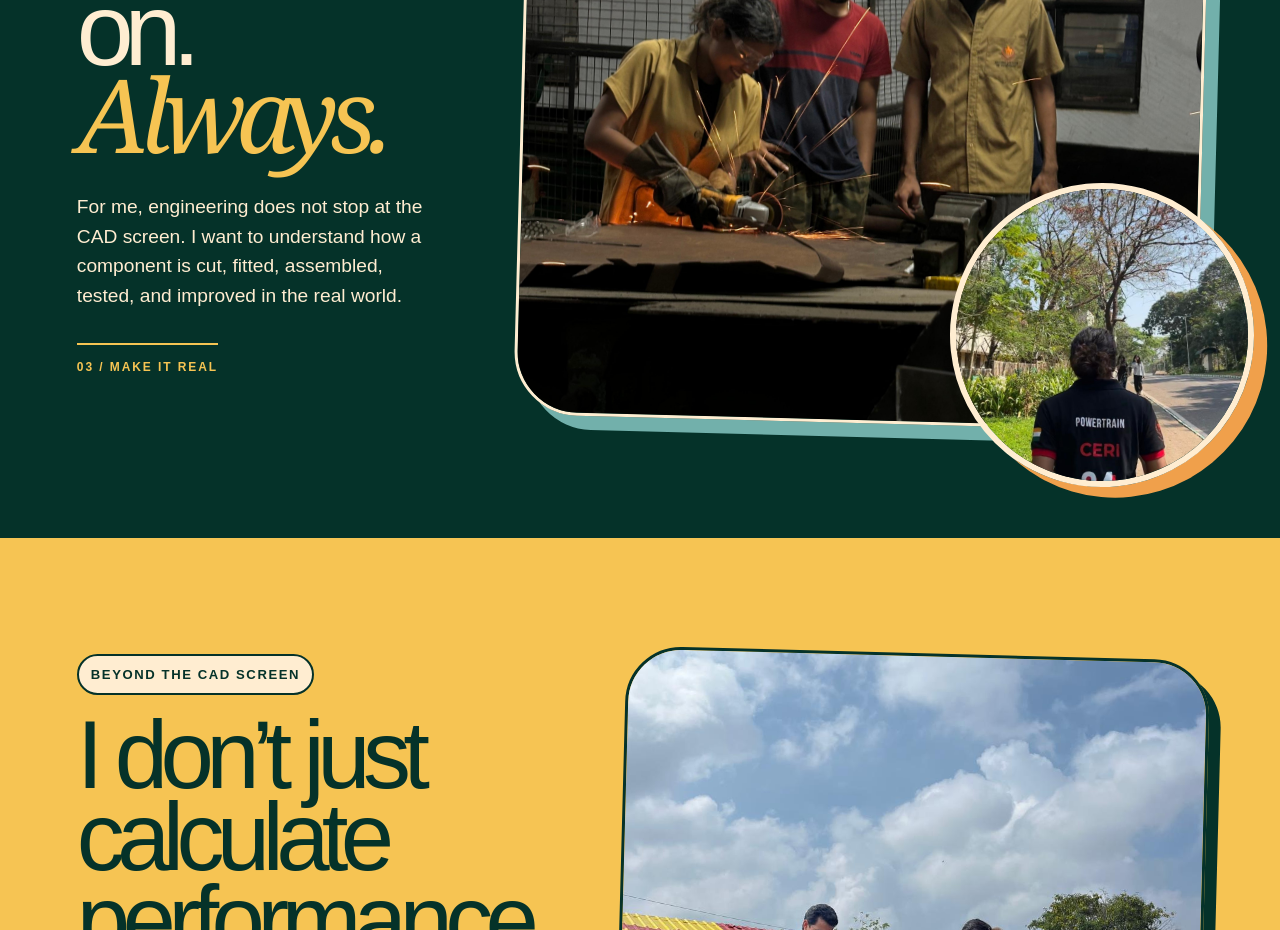
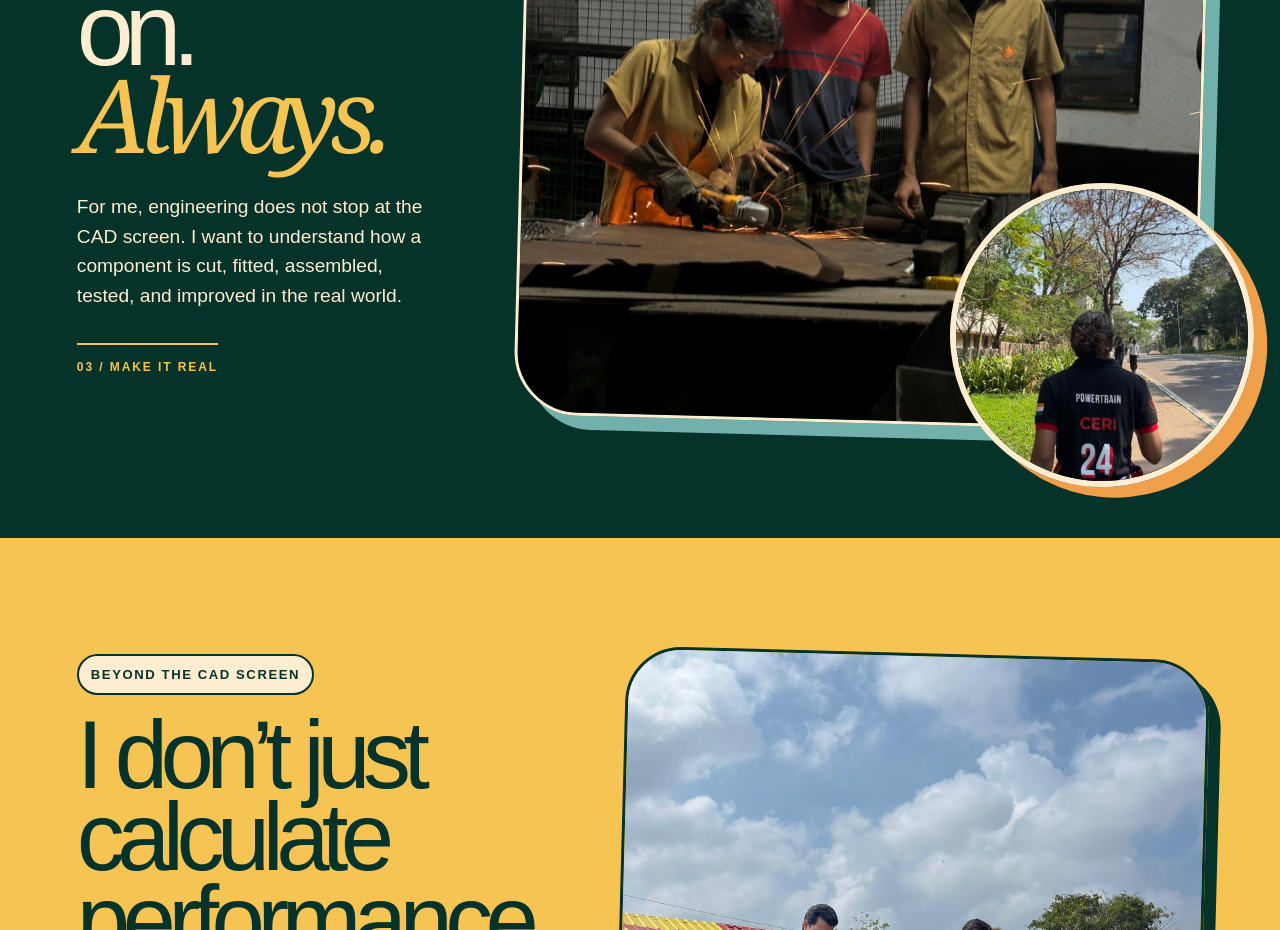
Before and after one commit to Sid1005/pika-website, a Next.js app: page / in a window 1280 px wide. Shown: the part 3080-4010 px from the top of the page. Built offline with nearby package versions, Linux system fonts and the light colour scheme.

Commit message:
Center full Powertrain jersey

```diff
--- a/app/globals.css
+++ b/app/globals.css
@@ -213,7 +213,7 @@ h1 span, h2 em { color: var(--blue); font-family: Georgia, 'Times New Roman', se
 .fabrication-photo img { object-fit: cover; object-position: 50% 48%; }
 .fabrication-photo > span { position: absolute; right: 1rem; bottom: 1rem; padding: .75rem 1rem; border: 2px solid var(--ink); border-radius: 999px; background: var(--yellow); color: var(--ink); font-size: .75rem; font-weight: 900; letter-spacing: .08em; text-transform: uppercase; }
 .fkdc-poster { position: absolute; z-index: 4; right: clamp(.5rem, 2vw, 2rem); bottom: clamp(2rem, 4vw, 4rem); width: min(26vw, 19rem); aspect-ratio: 1; overflow: hidden; border: 6px solid var(--cream); border-radius: 50%; box-shadow: 12px 12px 0 var(--red); transform: rotate(-6deg); }
-.fkdc-poster img { object-fit: cover; object-position: 50% 69%; transform: scale(1.28); }
+.fkdc-poster img { object-fit: cover; object-position: 50% 84%; transform: scale(1.18); }
 
 .beyond { position: relative; display: grid; grid-template-columns: .9fr 1.1fr; gap: 4rem; align-items: center; padding: clamp(6rem, 9vw, 9rem) clamp(1.2rem, 6vw, 7rem); overflow: hidden; background: var(--yellow); color: var(--ink); }
 .beyond::before { position: absolute; right: -8rem; bottom: -15rem; width: 38rem; aspect-ratio: 1; border: 6rem solid var(--pink); border-radius: 50%; content: ''; opacity: .65; }
```
